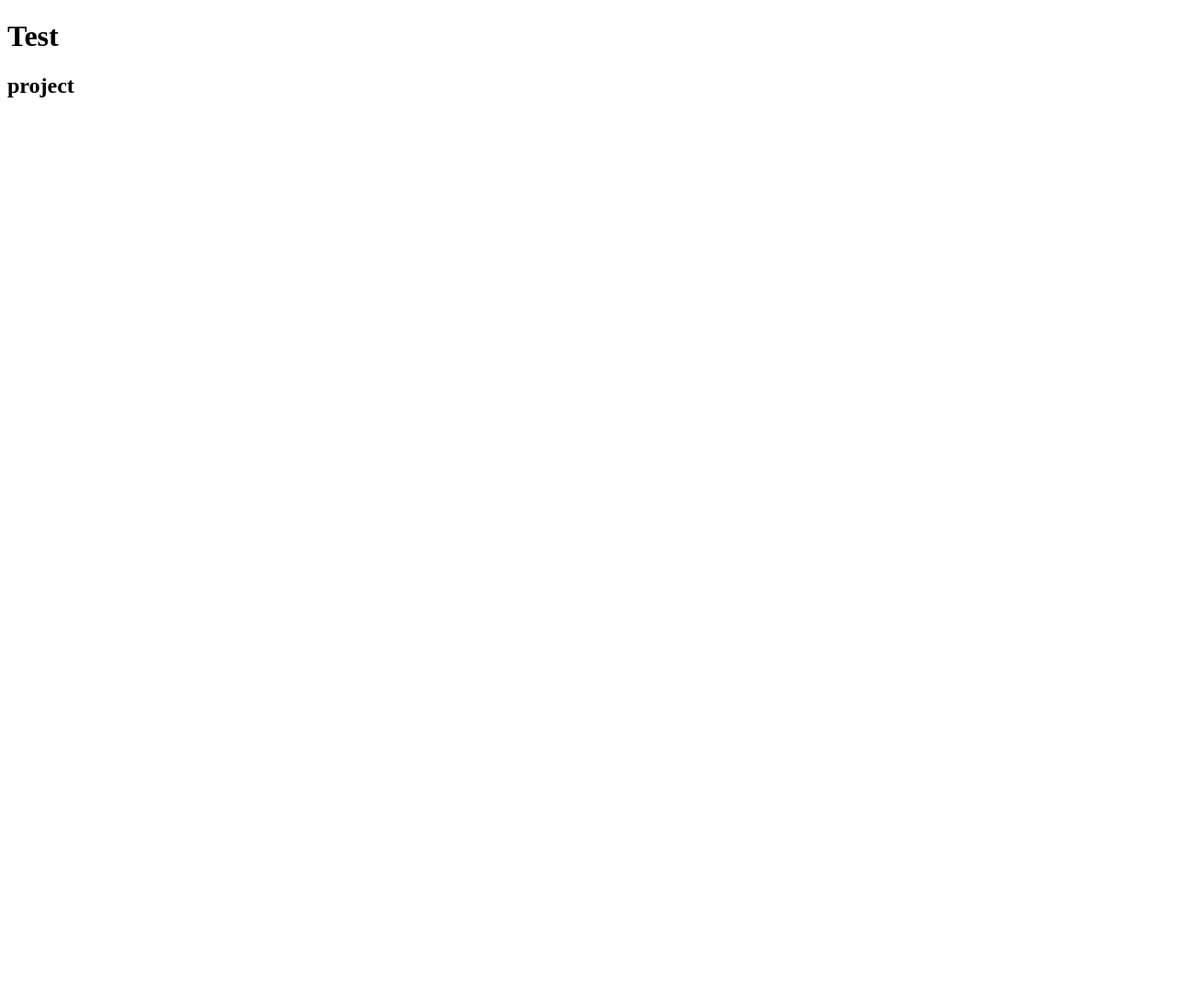
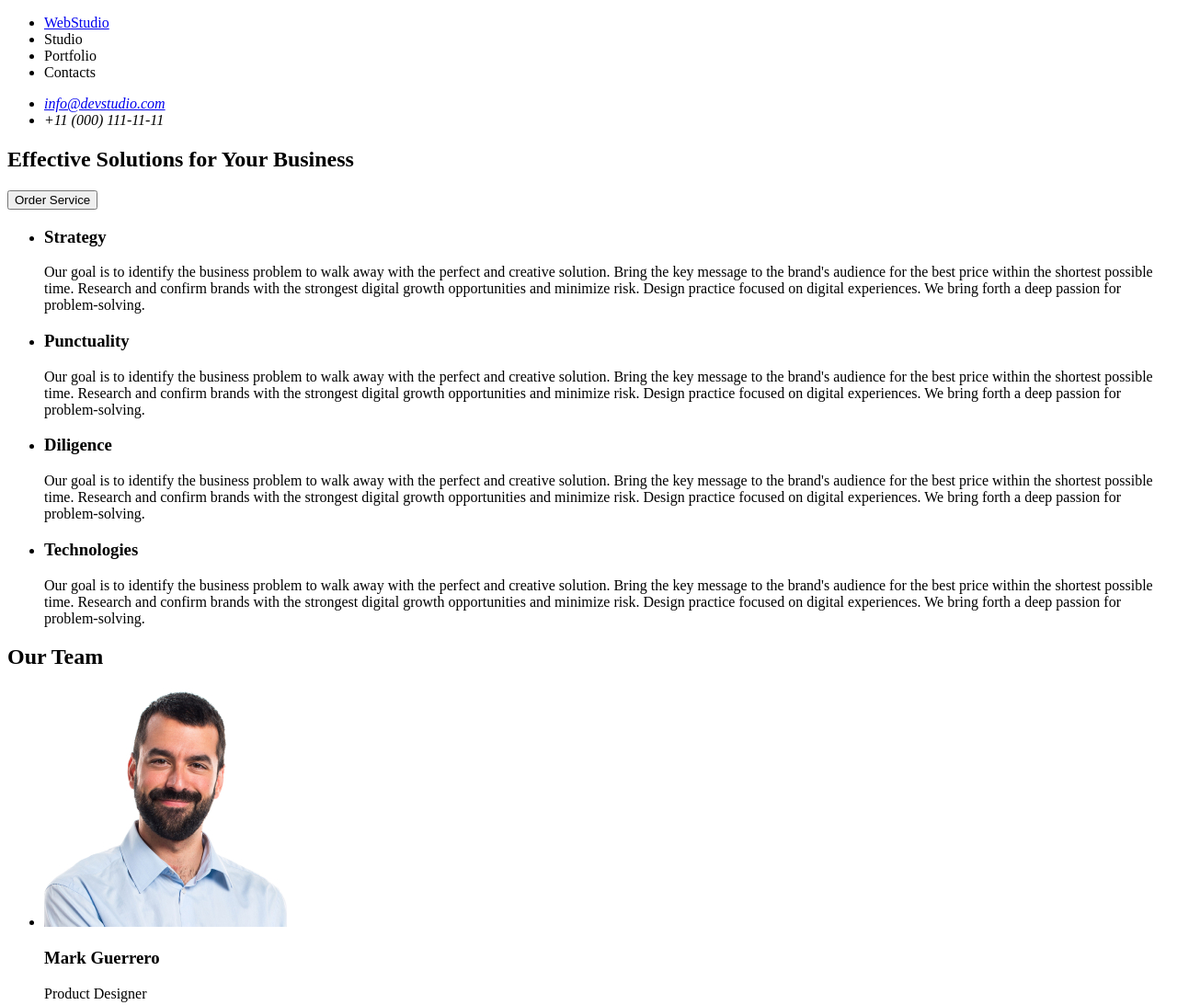
Before and after one commit to d-yv/goit-markup-hw-01, a plain HTML site: page index.html in a window 1280 px wide. Shown: the top 1093 px of the page at 92% size. Before the commit the page ends 800 px from the top, so only its background shows below. Drawn offline with Linux system fonts and the light colour scheme.

Commit message:
add header, body, footer

```diff
--- a/index.html
+++ b/index.html
@@ -2,11 +2,131 @@
 <html lang="en">
   <head>
     <meta charset="UTF-8" />
-    <meta name="viewport" content="width=device-width, initial-scale=1.0" />
-    <title>Document</title>
+    <meta name="WebStudio" content="width=device-width, initial-scale=1.0" />
+    <title>WebStudio</title>
   </head>
   <body>
-    <h1>Test</h1>
-    <h2>project</h2>
+    <header>
+      <nav>
+        <ul>
+          <li>
+            <a href="/index.html"><span>Web</span>Studio</a>
+          </li>
+          <li>Studio</li>
+          <li>Portfolio</li>
+          <li>Contacts</li>
+        </ul>
+      </nav>
+      <address>
+        <ul>
+          <li><a href="mailto:info@devstudio.com">info@devstudio.com</a></li>
+          <li><a href="tel:110001111111"></a>+11 (000) 111-11-11</li>
+        </ul>
+      </address>
+    </header>
+    <section>
+      <h1>Effective Solutions for Your Business</h1>
+      <button type="button">Order Service</button>
+    </section>
+    <section>
+      <ul>
+        <li>
+          <h3>Strategy</h3>
+          <p>
+            Our goal is to identify the business problem to walk away with the
+            perfect and creative solution. Bring the key message to the brand's
+            audience for the best price within the shortest possible time.
+            Research and confirm brands with the strongest digital growth
+            opportunities and minimize risk. Design practice focused on digital
+            experiences. We bring forth a deep passion for problem-solving.
+          </p>
+        </li>
+        <li>
+          <h3>Punctuality</h3>
+          <p>
+            Our goal is to identify the business problem to walk away with the
+            perfect and creative solution. Bring the key message to the brand's
+            audience for the best price within the shortest possible time.
+            Research and confirm brands with the strongest digital growth
+            opportunities and minimize risk. Design practice focused on digital
+            experiences. We bring forth a deep passion for problem-solving.
+          </p>
+        </li>
+        <li>
+          <h3>Diligence</h3>
+          <p>
+            Our goal is to identify the business problem to walk away with the
+            perfect and creative solution. Bring the key message to the brand's
+            audience for the best price within the shortest possible time.
+            Research and confirm brands with the strongest digital growth
+            opportunities and minimize risk. Design practice focused on digital
+            experiences. We bring forth a deep passion for problem-solving.
+          </p>
+        </li>
+        <li>
+          <h3>Technologies</h3>
+          <p>
+            Our goal is to identify the business problem to walk away with the
+            perfect and creative solution. Bring the key message to the brand's
+            audience for the best price within the shortest possible time.
+            Research and confirm brands with the strongest digital growth
+            opportunities and minimize risk. Design practice focused on digital
+            experiences. We bring forth a deep passion for problem-solving.
+          </p>
+        </li>
+      </ul>
+    </section>
+    <section>
+      <h2>Our Team</h2>
+      <ul>
+        <li>
+          <img
+            src="./images/mark-guerrero.jpg"
+            alt="Mark Guerrero"
+            width="264"
+            height="260"
+          />
+          <h3>Mark Guerrero</h3>
+          <p>Product Designer</p>
+        </li>
+        <li>
+          <img
+            src="./images/tom-ford.jpg"
+            alt="Tom Ford"
+            width="264"
+            height="260"
+          />
+          <h3>Tom Ford</h3>
+          <p>Frontend Developer</p>
+        </li>
+        <li>
+          <img
+            src="./images/camila-garcia.jpg"
+            alt="Camila Garcia"
+            width="264"
+            height="260"
+          />
+          <h3>Camila Garcia</h3>
+          <p>Marketing</p>
+        </li>
+        <li>
+          <img
+            src="./images/daniel-wilson.jpg"
+            alt="Daniel Wilson"
+            width="264"
+            height="260"
+          />
+          <h3>Daniel Wilson</h3>
+          <p>UI Designer</p>
+        </li>
+      </ul>
+    </section>
+    <footer>
+      <h3><span>Web</span>Studio</h3>
+      <p>
+        Increase the flow of customers and sales for your business with digital
+        marketing & growth solutions.
+      </p>
+    </footer>
   </body>
 </html>
```
Also changed, not shown: images/camila-garcia.jpg (added), images/daniel-wilson.jpg (added), images/mark-guerrero.jpg (added), images/tom-ford.jpg (added).
